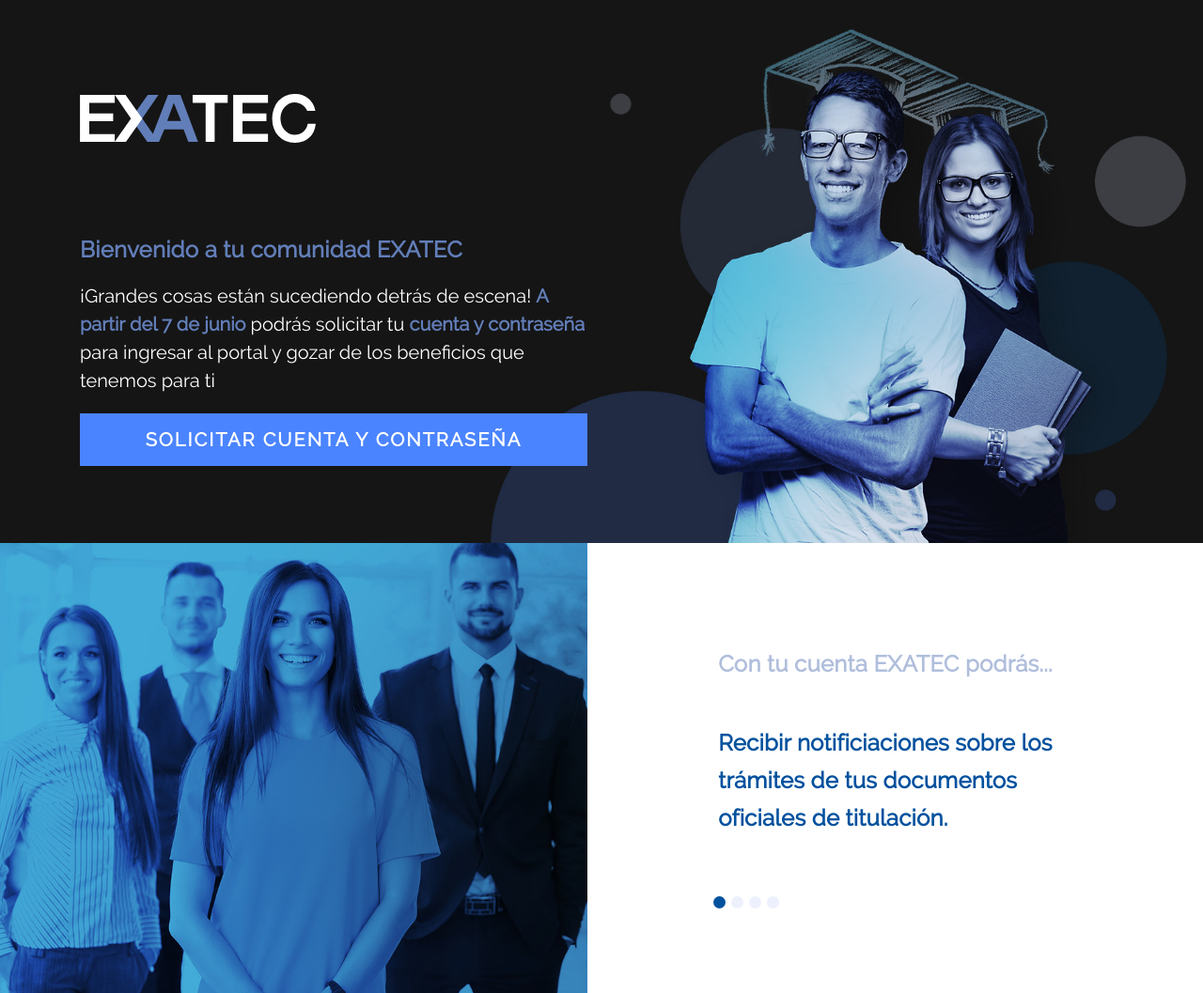
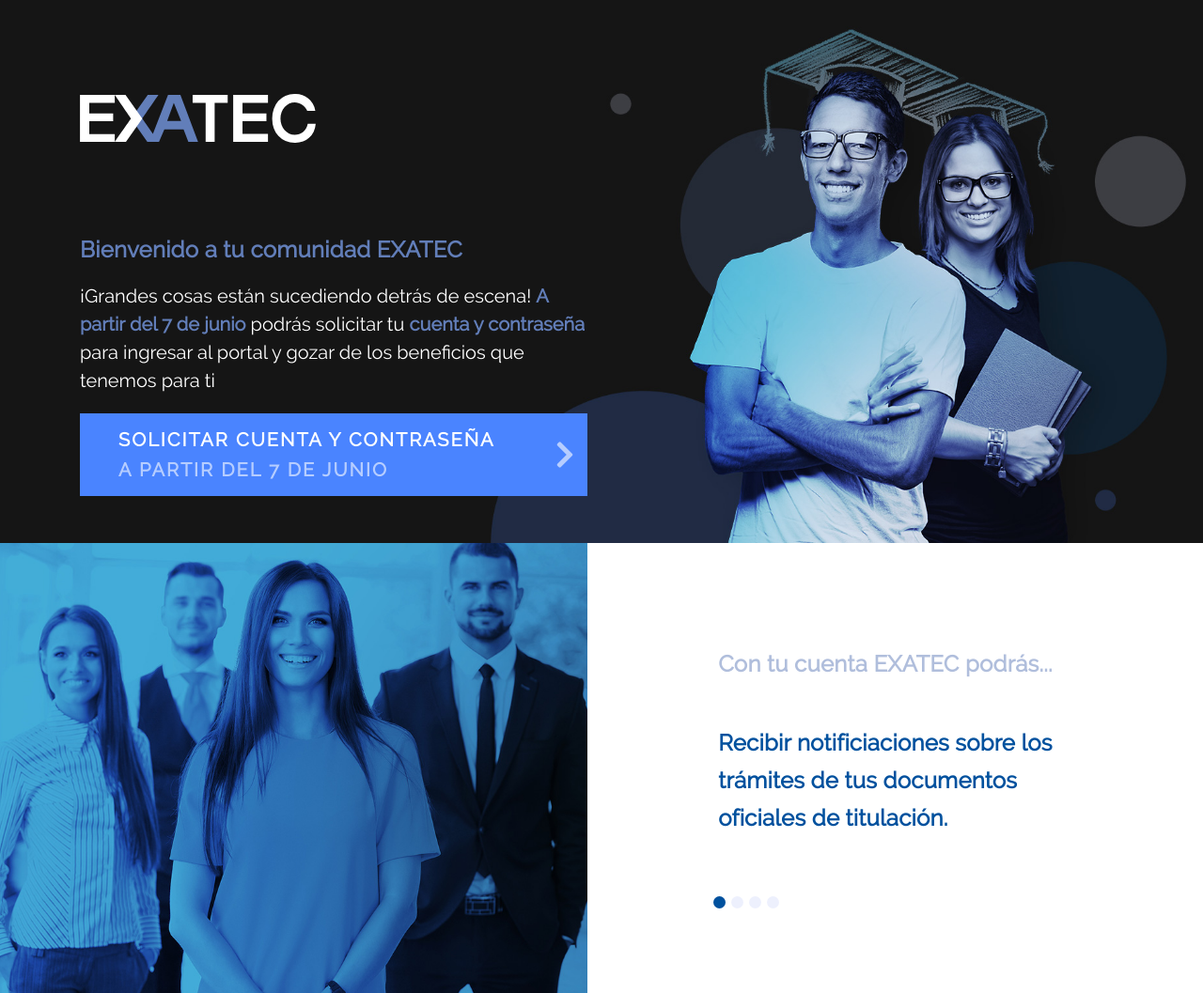
Before and after one commit to mtorres6/premios-exatec, a PHP site: page / in a window 1280 px wide. Shown: the top 1057 px of the page at 94% size. Run offline with PHP 8.4, Linux system fonts and the light colour scheme; some libraries are stand-ins or nearby versions.

Commit message:
exatec - Hero banner button update

```diff
--- a/index.html
+++ b/index.html
@@ -53,8 +53,9 @@
           <p class="hero-txt">
             ¡Grandes cosas están sucediendo detrás de escena! <span class="txt-bold txt-purple">A partir del 7 de junio</span> podrás solicitar tu <span class="txt-bold txt-purple">cuenta y contraseña</span> para ingresar al portal y gozar de los beneficios que tenemos para ti
           </p>
-          <a class="button-general button-primary button-hero-banner hidden-mobile" href="https://egresados.itesm.mx/egresados/plsql/PPKG_Ingreso_Exatec10.P00_Formulario_Exatec" target="_blank">
+          <a class="button-general button-primary button-hero-banner button-hero-desktop hidden-mobile" href="https://egresados.itesm.mx/egresados/plsql/PPKG_Ingreso_Exatec10.P00_Formulario_Exatec" target="_blank">
             SOLICITAR CUENTA Y CONTRASEÑA
+            <span class="date">A PARTIR DEL 7 DE JUNIO</span>
           </a>
         </div>
       </div>
--- a/sass/config/base.scss
+++ b/sass/config/base.scss
@@ -155,6 +155,55 @@ a:hover { text-decoration: none !important; }
             color: $clr-blue;
             background-color: $clr-white;
         }
+
+        &.button-hero-desktop,
+        &.button-hero-mobile {
+            position: relative;
+            text-align: left;
+
+            &::after {
+                position: absolute;
+                font-family: $font-awesome;
+                content: '\f054';
+                opacity: 0.6;
+            }
+
+            .date {
+                display: block;
+                margin-top: 2px;
+                opacity: 0.6;
+            }
+        }
+
+        &.button-hero-desktop {
+            &::after {
+                top: 19px;
+                right: 12px;
+                width: 21px;
+                height: 48px;
+                font-size: $font-size-arrow-desktop;
+            }
+        }
+
+        &.button-hero-mobile {
+            display: block;
+            margin: 0 auto;
+            padding: 14px 35px 14px 18px;
+            left: 0;
+            right: 0;
+            bottom: -33px;
+            max-width: 320px;
+            height: 70px;
+            font-size: $font-size-txt-mobile;
+
+            &::after {
+                top: 20px;
+                right: 10px;
+                width: 9px;
+                height: 15px;
+                font-size: $font-size-h1-tablet;
+            }
+        }
     }
 }
 
--- a/sass/config/variables.scss
+++ b/sass/config/variables.scss
@@ -9,6 +9,7 @@ $font-family-secondary: 'Roboto', Arial, sans-serif;
 $font-awesome: 'FontAwesome';
 
 /* =====  Font-size ==== */
+$font-size-arrow-desktop: 32px;
 $font-size-h1: 24px;
 $font-size-txt: 20px;
 $font-size-h1-tablet: 18px;
```
Also changed, not shown: other parts of sass/config/base.scss (+7 -41 lines), css/main.css.
